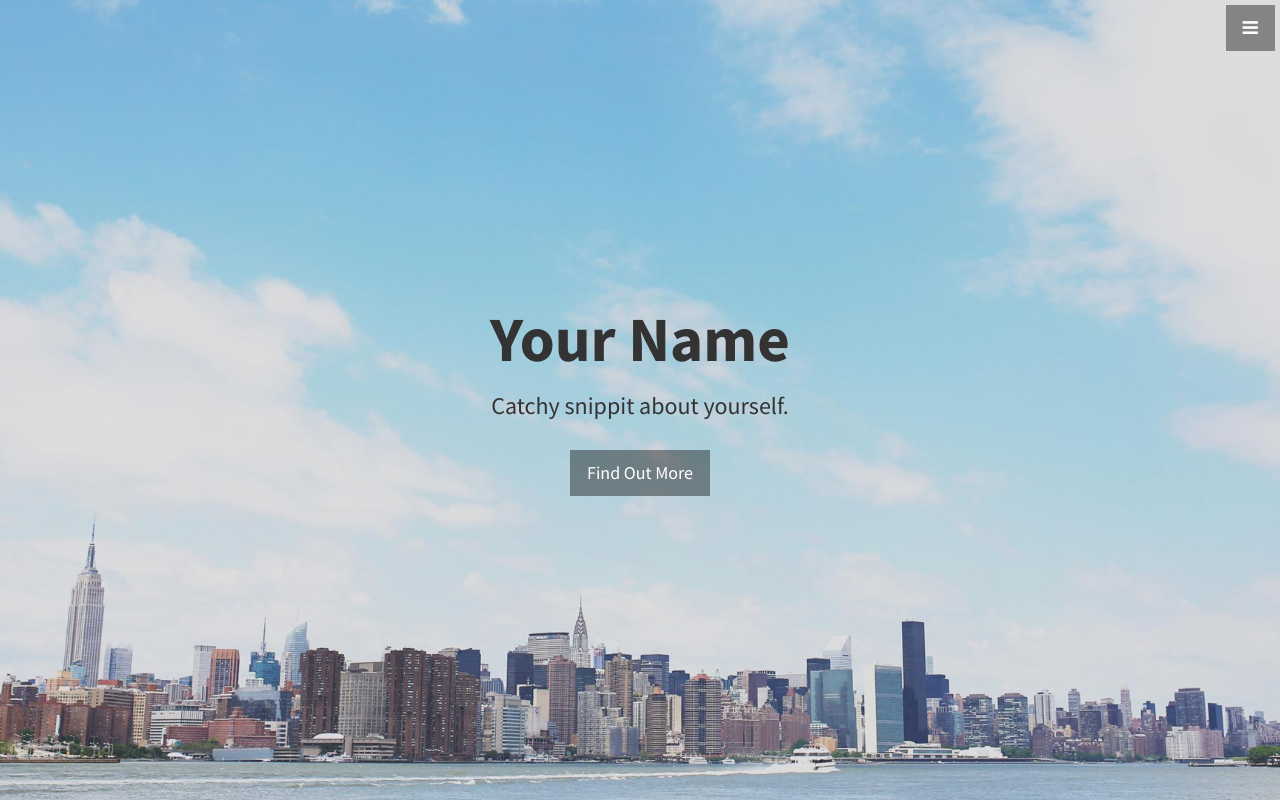
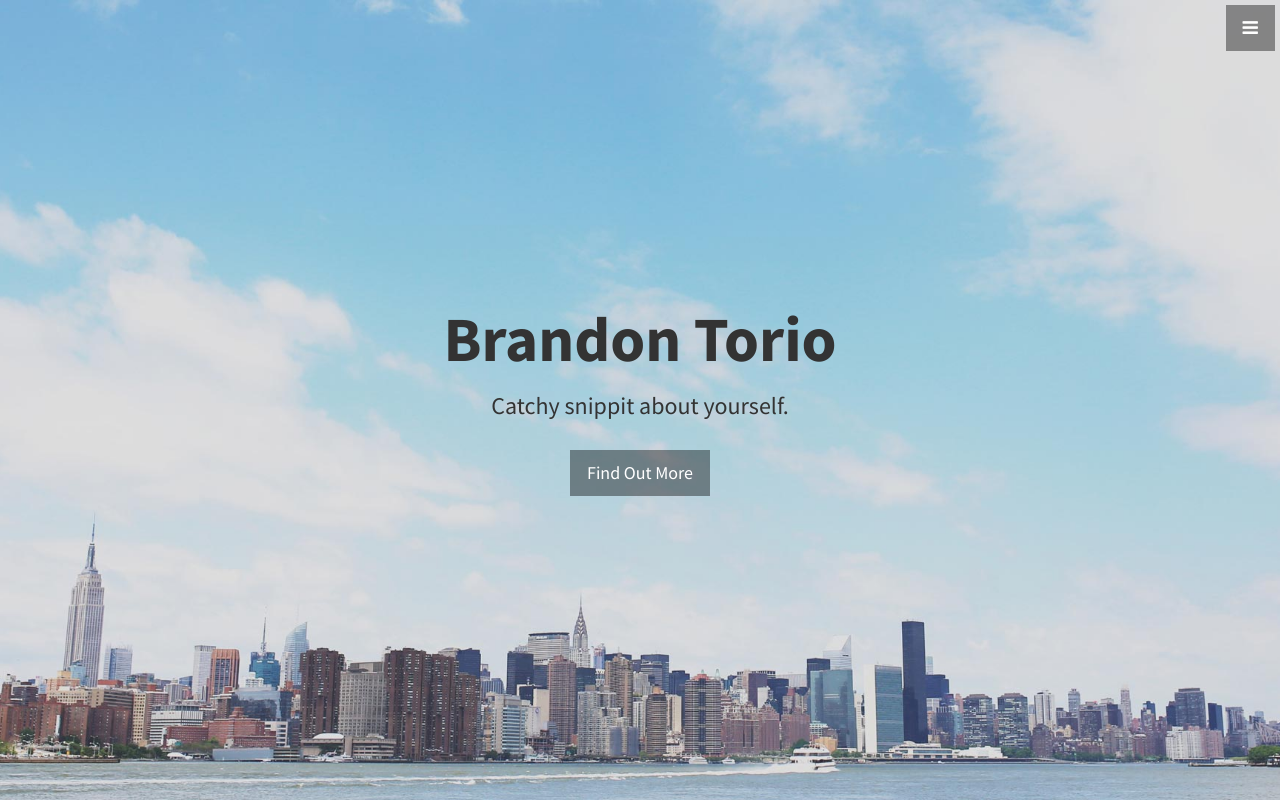
Before and after one commit to torioBrandon/torioBrandon.github.io, a plain HTML site: page index.html in a window 1280 px wide. Shown: the top 802 px of the page. Drawn offline with Linux system fonts and the light colour scheme.

Commit message:
Changed Name Again

```diff
--- a/index.html
+++ b/index.html
@@ -54,7 +54,7 @@
     <!-- Header -->
     <header id="top" class="header">
         <div class="text-vertical-center">
-            <h1>Your Name</h1>
+            <h1>Brandon Torio</h1>
             <h3>Catchy snippit about yourself.</h3>
             <br>
             <a href="#about" class="btn btn-dark btn-lg">Find Out More</a>
```
